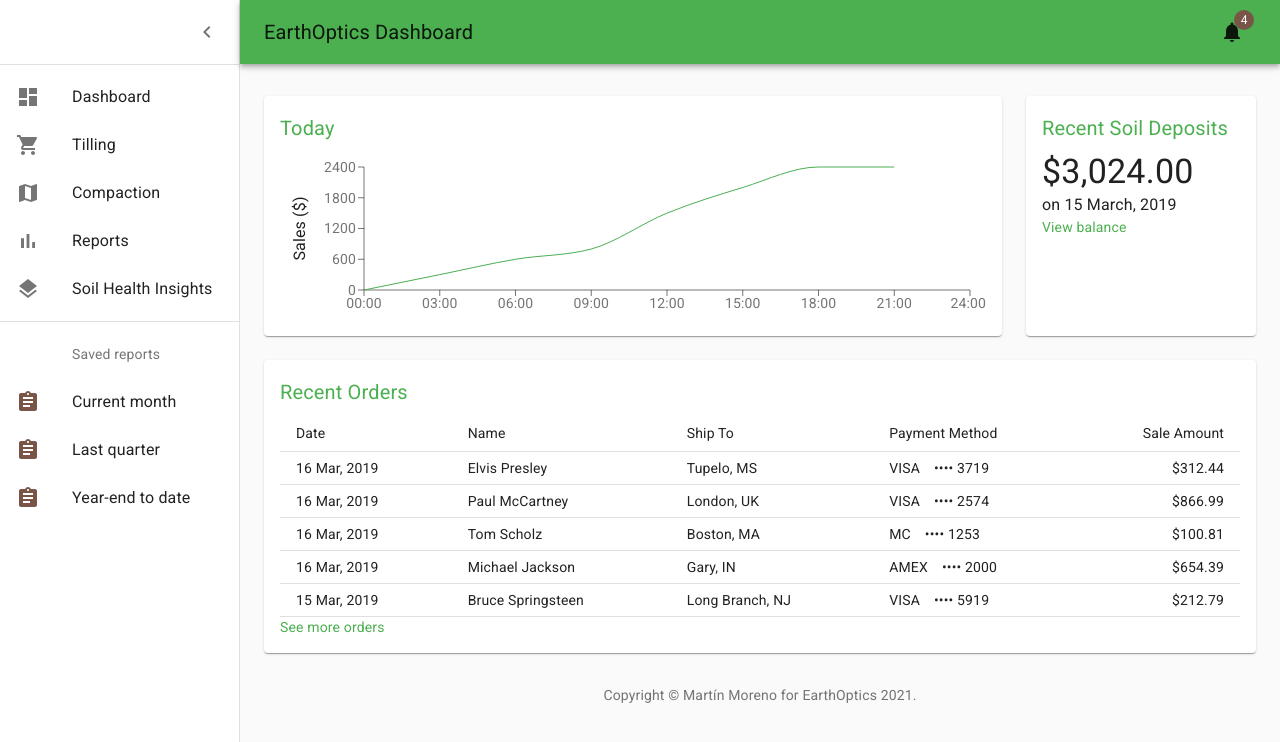
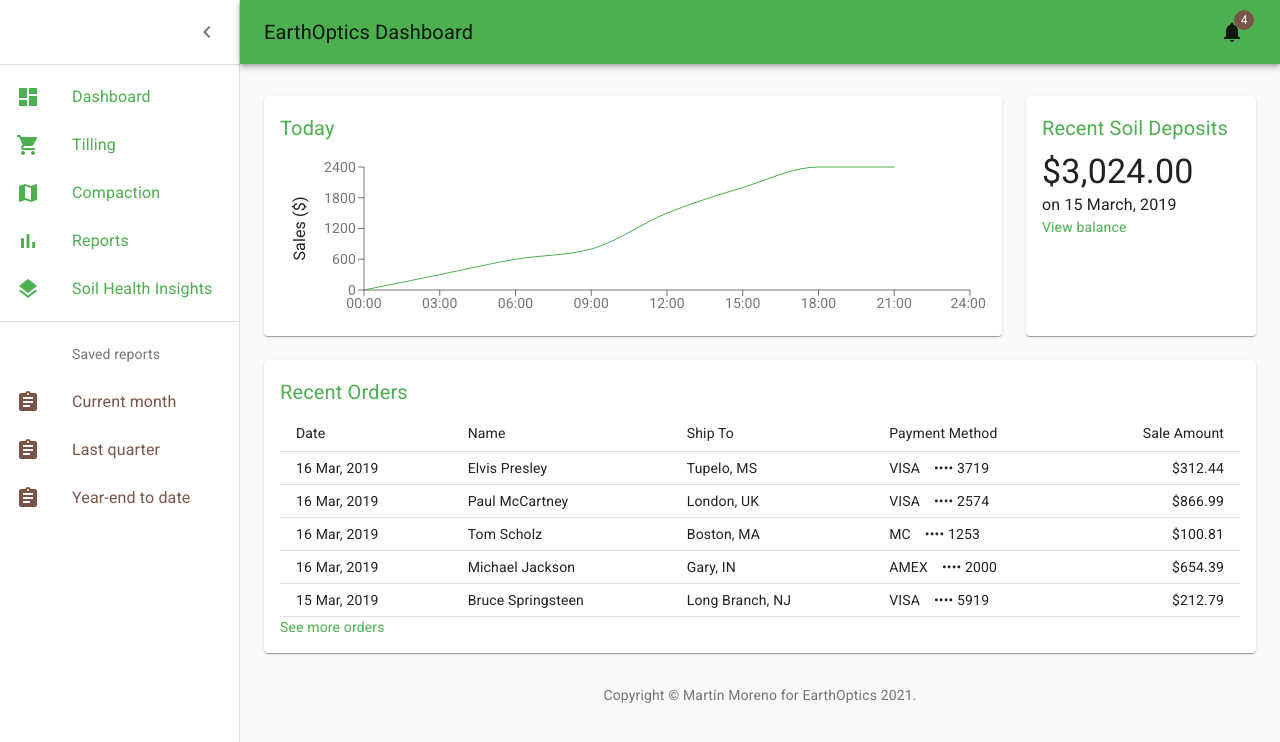
Before and after one commit to Fritz-Fandango/earthoptics, a React (Create React App) app: page / in a window 1280 px wide. Shown: the top 742 px of the page. Built offline with nearby package versions, Linux system fonts and the light colour scheme.

Commit message:
Added more color configs to theme. Cleaned up navs.

```diff
--- a/src/Dashboard.js
+++ b/src/Dashboard.js
@@ -44,6 +44,12 @@
 const useStyles = makeStyles((theme) => ({
   root: {
     display: 'flex',
+  },
+  primColor: {
+    color: theme.palette.primary.main
+  },
+  secColor: {
+    color: theme.palette.secondary.main
   },
   toolbar: {
     paddingRight: 24, // keep right padding when drawer closed
--- a/src/components/NavigationList/NavigationList.jsx
+++ b/src/components/NavigationList/NavigationList.jsx
@@ -17,37 +17,37 @@
     const { classes } = props;
 
     return (
-        <div className={classes.root}>
+        <div className={`${classes.root} ${classes.primColor}`}>
             <List>
                 <ListItem button>
                     <ListItemIcon>
-                        <DashboardIcon />
+                        <DashboardIcon color="primary" />
                     </ListItemIcon>
                     <ListItemText primary="Dashboard" />
                 </ListItem>
                 <ListItem button>
                     <ListItemIcon>
-                        <ShoppingCartIcon />
+                        <ShoppingCartIcon color="primary" />
                     </ListItemIcon>
                     <ListItemText primary="Tilling" />
                 </ListItem>
                 <ListItem button>
                     <ListItemIcon>
-                        <MapIcon />
+                        <MapIcon color="primary" />
                     </ListItemIcon>
                     <ListItemText primary="Compaction" />
                 </ListItem>
                 <ListItem button>
                     <ListItemIcon>
-                        <BarChartIcon />
+                        <BarChartIcon color="primary" />
                     </ListItemIcon>
                     <ListItemText primary="Reports" />
                 </ListItem>
                 <ListItem button>
                     <ListItemIcon>
-                        <LayersIcon  />
+                        <LayersIcon color="primary" />
                     </ListItemIcon>
-                    <ListItemText primary="Soil Health Insights" />
+                    <ListItemText primary="Soil Health Insights" color="primary" />
                 </ListItem>
             </List>
         </div>
--- a/src/components/ReportsList/ReportsList.jsx
+++ b/src/components/ReportsList/ReportsList.jsx
@@ -14,7 +14,7 @@
   const { classes } = props;
 
   return (
-    <div className={classes.root}>
+    <div className={`${classes.root} ${classes.secColor}`}>
       <List>
         <ListSubheader inset>Saved reports</ListSubheader>
         <ListItem button>
```
